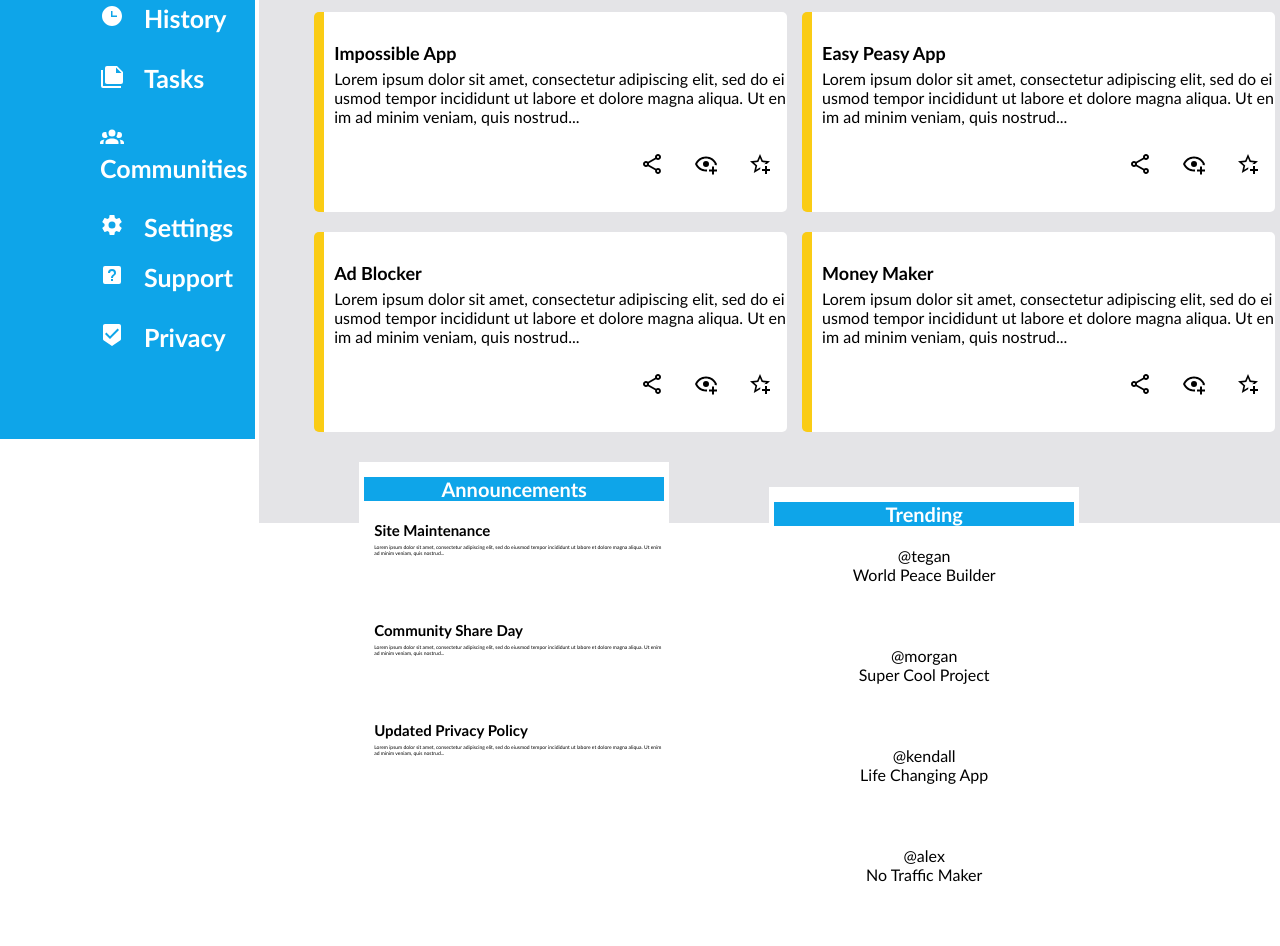
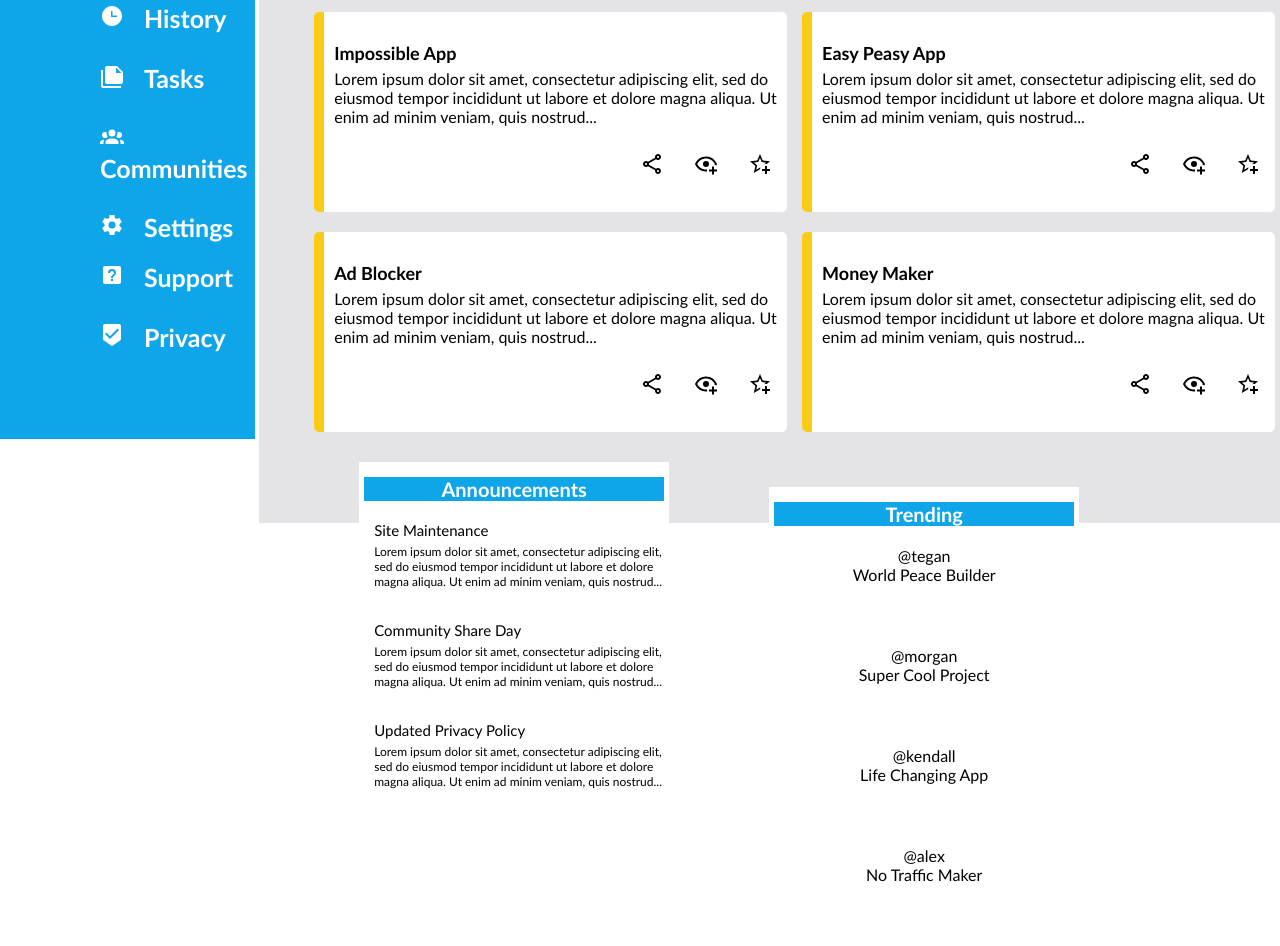
Before and after one commit to nico437/dashboard-project, a plain HTML site: page index.html in a window 1280 px wide. Shown: the part 361-1307 px from the top of the page. Drawn offline with Linux system fonts and the light colour scheme.

Commit message:
fixed word wrap for announcement and projects

```diff
--- a/index.html
+++ b/index.html
@@ -201,15 +201,15 @@
         <div class="announcements-area">
             <div class="announcements-title">Announcements</div>
             <div class="announcement">
-                <p class="title2">Site Maintenance</p>
+                <h3 class="title2">Site Maintenance</h3>
                 <p>Lorem ipsum dolor sit amet, consectetur adipiscing elit, sed do eiusmod tempor incididunt ut labore et dolore magna aliqua. Ut enim ad minim veniam, quis nostrud...</p>
             </div>
             <div class="announcement">
-                <p class="title2">Community Share Day</p>
+                <h3 class="title2">Community Share Day</h3>
                 <p>Lorem ipsum dolor sit amet, consectetur adipiscing elit, sed do eiusmod tempor incididunt ut labore et dolore magna aliqua. Ut enim ad minim veniam, quis nostrud...</p>
             </div>
             <div class="announcement">
-                <p class="title2">Updated Privacy Policy</p>
+                <h3 class="title2">Updated Privacy Policy</h3>
                 <p>Lorem ipsum dolor sit amet, consectetur adipiscing elit, sed do eiusmod tempor incididunt ut labore et dolore magna aliqua. Ut enim ad minim veniam, quis nostrud...</p>
             </div>
         </div>
--- a/style.css
+++ b/style.css
@@ -201,7 +201,7 @@
   .card > p {
     text-align: start;
     padding-top: 5px;
-    word-break: break-all;
+    word-wrap: break-word;
   }
 
   .project-icons > ul > li {
@@ -238,7 +238,7 @@
 
   .title2 {
     font-size: 15px;
-    font-weight: 600;
+    font-weight: 500;
     padding-bottom: 5px;
     text-align: start;
     padding-left: 10px;
@@ -247,6 +247,9 @@
   .announcement > p {
     text-align: start;
     padding-left: 10px;
+    word-wrap: break-word;
+    font-size: 12px;
+    font-weight: 200;
   }
 
   .trending-area {
```
